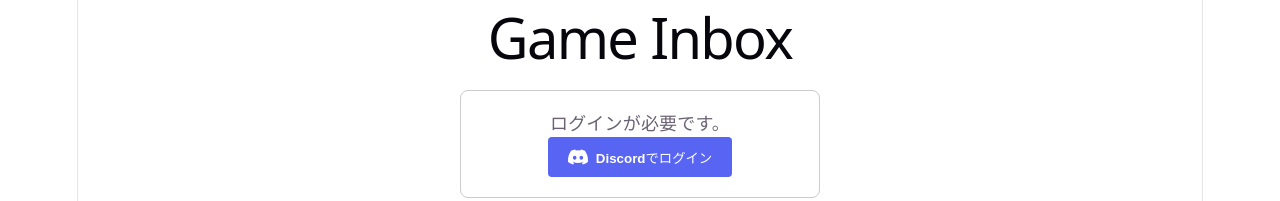
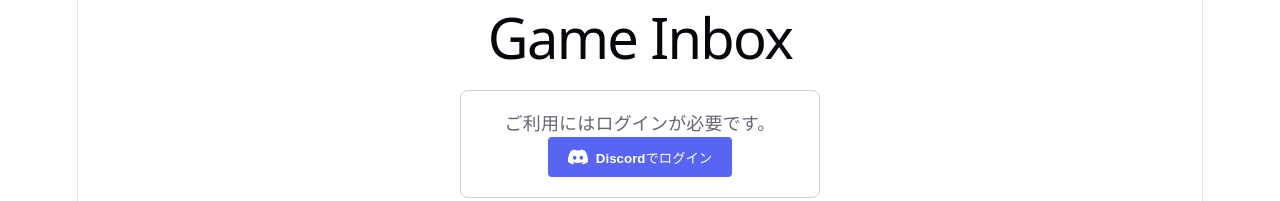
Before and after one commit to nek0m0dok1/Tudo_Hub, a Vue app: page / in a window 1280 px wide. Shown: the top 201 px of the page. Built offline with nearby package versions, Linux system fonts and the light colour scheme; no server answers.

Commit message:
prettier適用

```diff
--- a/src/App.vue
+++ b/src/App.vue
@@ -140,7 +140,7 @@
         v-else
         style="border: 1px solid #ccc; padding: 20px; border-radius: 8px"
       >
-        <p>ログインが必要です。</p>
+        <p>ご利用にはログインが必要です。</p>
         <button
           @click="signInWithDiscord"
           style="
```
